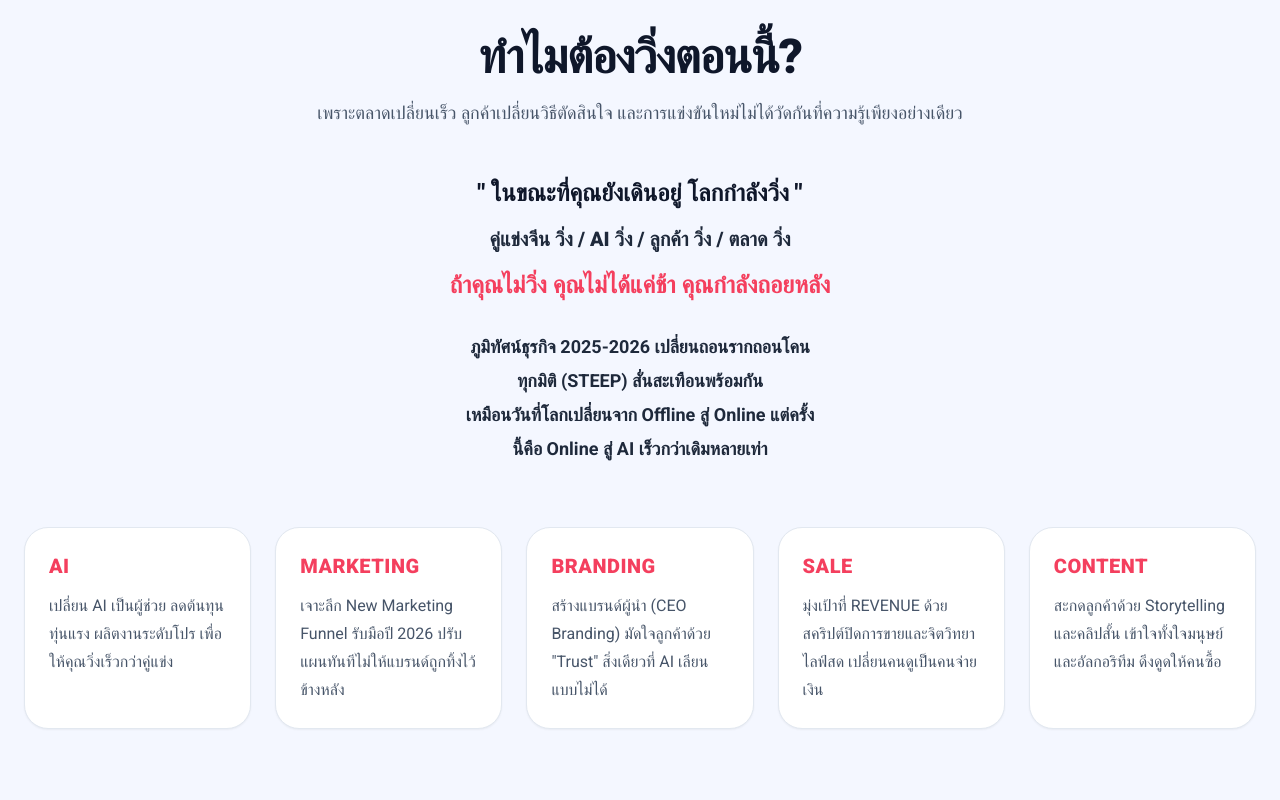
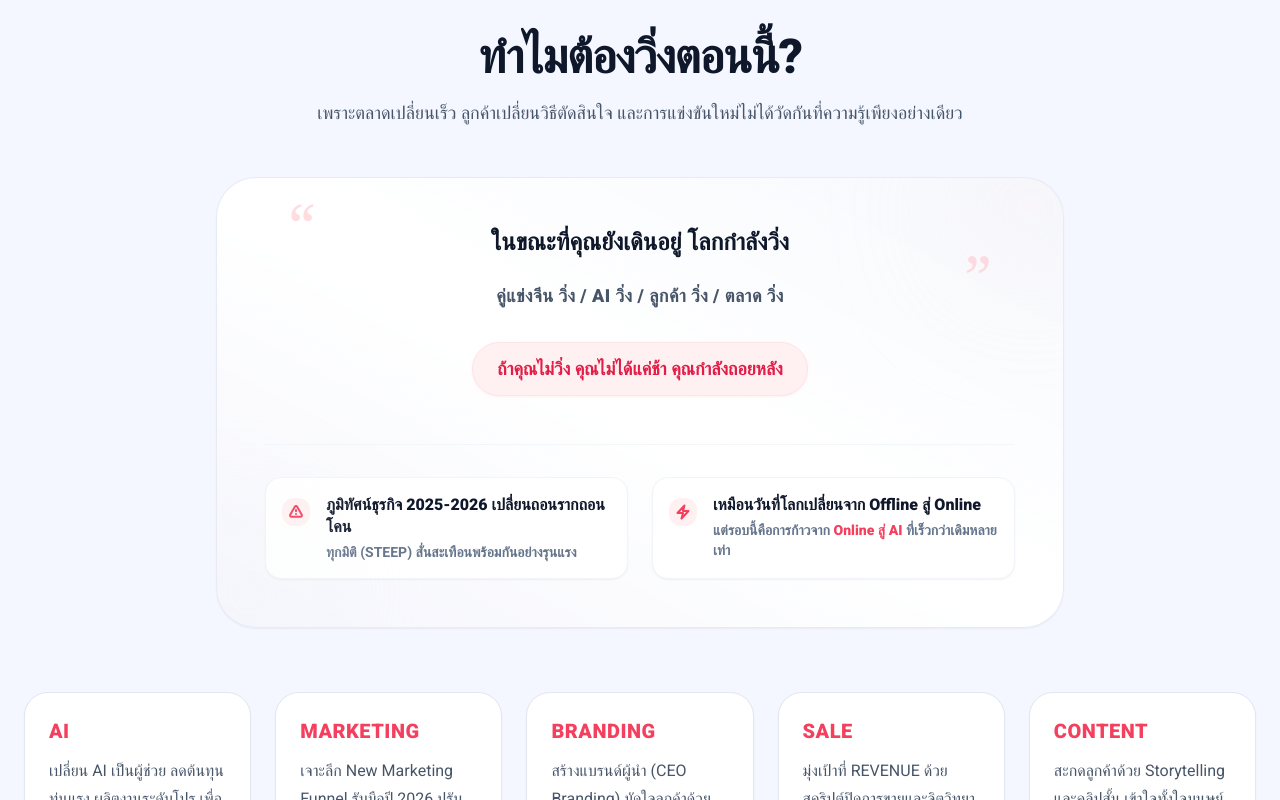
Before and after one commit to poohphurit/RunProject, a React (Vite) app: page / in a window 1280 px wide. Shown: the part 3120-3920 px from the top of the page. Built offline with nearby package versions, Linux system fonts and the light colour scheme; the HTML template or start-up script is replaced by a standard one; a web font is replaced by a local one.

Commit message:
style: design a premium quote card and layout for 'Why run now' section

```diff
--- a/src/App.jsx
+++ b/src/App.jsx
@@ -657,22 +657,61 @@ export default function App() {
       <section id="problem" className="py-20">
         <SectionTitle title="ทำไมต้องวิ่งตอนนี้?" subtitle="เพราะตลาดเปลี่ยนเร็ว ลูกค้าเปลี่ยนวิธีตัดสินใจ และการแข่งขันใหม่ไม่ได้วัดกันที่ความรู้เพียงอย่างเดียว" />
 
-        {/* Centered Message */}
-        <div className="text-center max-w-3xl mx-auto mt-12 mb-16 px-6 space-y-4">
-          <p className="text-xl sm:text-2xl font-black text-slate-900 leading-tight">
-            " ในขณะที่คุณยังเดินอยู่ โลกกำลังวิ่ง "
-          </p>
-          <p className="text-lg sm:text-xl font-extrabold text-slate-800 leading-relaxed">
-            คู่แข่งจีน วิ่ง / AI วิ่ง / ลูกค้า วิ่ง / ตลาด วิ่ง
-          </p>
-          <p className="text-xl sm:text-2xl font-black text-rose-500 leading-tight">
-            ถ้าคุณไม่วิ่ง คุณไม่ได้แค่ช้า คุณกำลังถอยหลัง
-          </p>
-          <div className="space-y-1.5 pt-4 text-base sm:text-lg font-bold text-slate-800 leading-relaxed">
-            <p>ภูมิทัศน์ธุรกิจ 2025-2026 เปลี่ยนถอนรากถอนโคน</p>
-            <p>ทุกมิติ (STEEP) สั่นสะเทือนพร้อมกัน</p>
-            <p>เหมือนวันที่โลกเปลี่ยนจาก Offline สู่ Online แต่ครั้ง</p>
-            <p>นี้คือ Online สู่ AI เร็วกว่าเดิมหลายเท่า</p>
+        {/* Why Run Now - Premium Card */}
+        <div className="mx-auto mt-12 mb-16 max-w-4xl px-6">
+          <div className="relative overflow-hidden rounded-[2.5rem] bg-gradient-to-tr from-rose-50/20 via-white to-slate-50/50 border border-slate-200/80 p-8 md:p-12 shadow-sm text-center">
+            {/* Background design elements */}
+            <div className="absolute -top-12 -right-12 w-40 h-40 bg-rose-100/20 rounded-full blur-3xl" />
+            <div className="absolute -bottom-12 -left-12 w-40 h-40 bg-slate-100/30 rounded-full blur-3xl" />
+
+            {/* Quote Block */}
+            <div className="relative max-w-2xl mx-auto">
+              <span className="text-6xl font-serif text-rose-200/70 absolute -top-8 -left-4 select-none leading-none">“</span>
+              <p className="text-xl sm:text-2xl font-black text-slate-900 leading-snug px-6 relative z-10">
+                ในขณะที่คุณยังเดินอยู่ โลกกำลังวิ่ง
+              </p>
+              <span className="text-6xl font-serif text-rose-200/70 absolute -bottom-12 -right-4 select-none leading-none">”</span>
+            </div>
+
+            {/* Sub-quote */}
+            <p className="mt-6 text-base sm:text-lg font-extrabold text-slate-600 uppercase tracking-wide">
+              คู่แข่งจีน วิ่ง / AI วิ่ง / ลูกค้า วิ่ง / ตลาด วิ่ง
+            </p>
+
+            {/* High Impact Warning Badge */}
+            <div className="mt-8 inline-block bg-rose-50 border border-rose-100 px-6 py-3 rounded-full shadow-sm shadow-rose-100/50 transition duration-300 hover:scale-105">
+              <p className="text-base sm:text-lg font-black text-rose-600">
+                ถ้าคุณไม่วิ่ง คุณไม่ได้แค่ช้า คุณกำลังถอยหลัง
+              </p>
+            </div>
+
+            {/* Context details as 2-column or list */}
+            <div className="mt-12 pt-8 border-t border-slate-100/80 grid gap-6 md:grid-cols-2 text-left">
+              <div className="flex items-start gap-4 p-4 rounded-2xl bg-white border border-slate-100 shadow-sm transition duration-300 hover:shadow-md">
+                <div className="mt-1 flex h-7 w-7 shrink-0 items-center justify-center rounded-xl bg-rose-50 text-rose-500">
+                  <svg className="w-4 h-4" fill="none" stroke="currentColor" viewBox="0 0 24 24" strokeWidth="3">
+                    <path strokeLinecap="round" strokeLinejoin="round" d="M12 9v2m0 4h.01m-6.938 4h13.856c1.54 0 2.502-1.667 1.732-3L13.732 4c-.77-1.333-2.694-1.333-3.464 0L3.34 16c-.77 1.333.192 3 1.732 3z" />
+                  </svg>
+                </div>
+                <div>
+                  <h5 className="font-extrabold text-slate-900 text-base leading-snug">ภูมิทัศน์ธุรกิจ 2025-2026 เปลี่ยนถอนรากถอนโคน</h5>
+                  <p className="text-sm font-semibold text-slate-500 mt-1">ทุกมิติ (STEEP) สั่นสะเทือนพร้อมกันอย่างรุนแรง</p>
+                </div>
+              </div>
+
+              <div className="flex items-start gap-4 p-4 rounded-2xl bg-white border border-slate-100 shadow-sm transition duration-300 hover:shadow-md">
+                <div className="mt-1 flex h-7 w-7 shrink-0 items-center justify-center rounded-xl bg-rose-50 text-rose-500">
+                  <svg className="w-4 h-4" fill="none" stroke="currentColor" viewBox="0 0 24 24" strokeWidth="3">
+                    <path strokeLinecap="round" strokeLinejoin="round" d="M3.75 13.5l10.5-11.25L12 10.5h8.25L9.75 21.75 12 13.5H3.75z" />
+                  </svg>
+                </div>
+                <div>
+                  <h5 className="font-extrabold text-slate-900 text-base leading-snug">เหมือนวันที่โลกเปลี่ยนจาก Offline สู่ Online</h5>
+                  <p className="text-sm font-semibold text-slate-500 mt-1">แต่รอบนี้คือการก้าวจาก <span className="text-rose-500 font-extrabold">Online สู่ AI</span> ที่เร็วกว่าเดิมหลายเท่า</p>
+                </div>
+              </div>
+            </div>
+
           </div>
         </div>
 
```
